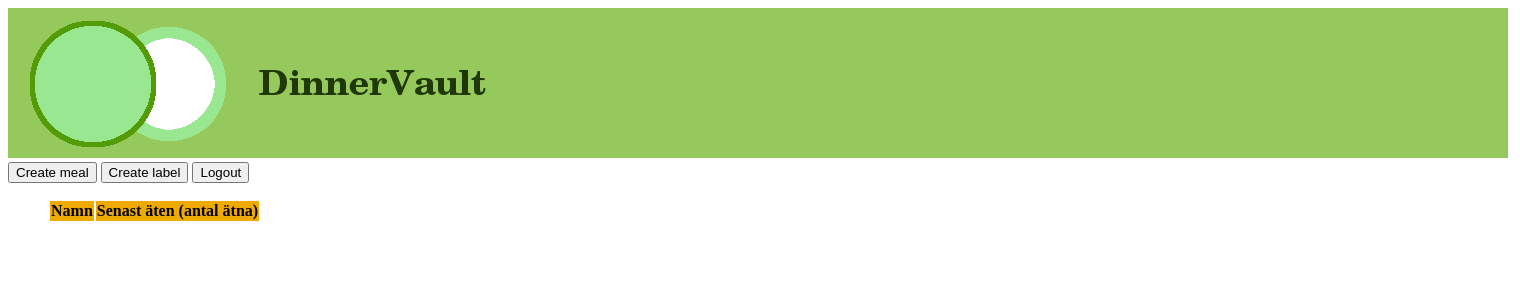
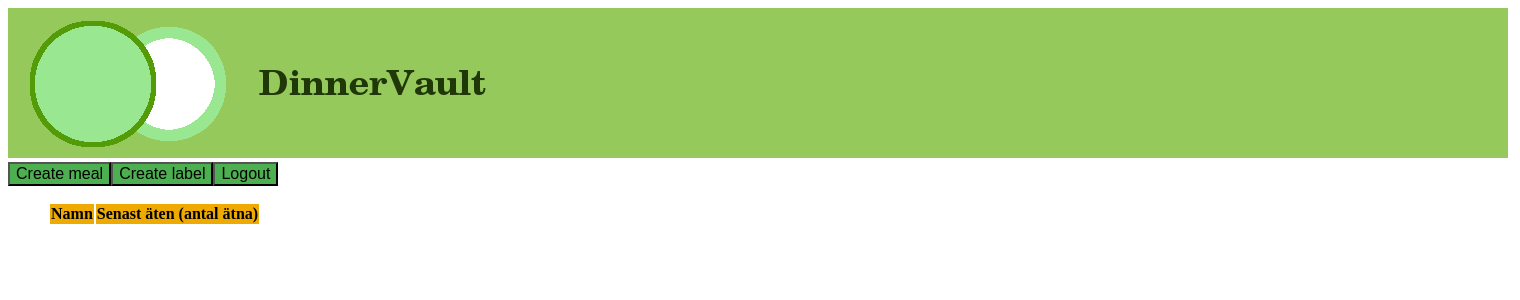
Before and after one commit to Fakor/DinnerVault, a Django app: page /main/overview/ in a window 1520 px wide. Shown: the top 300 px of the page. Run offline with Django 3.2, Linux system fonts and the light colour scheme; the visitor is signed in with stand-in values (Sample User, id 1); data that the repository does not hold is empty; parts of the project's set-up code (start-up, migrations or seed data) failed here and were passed over.

Commit message:
Top button style added

```diff
--- a/src/main/templates/main/create_label.html
+++ b/src/main/templates/main/create_label.html
@@ -10,6 +10,8 @@
 <body>
     <script>
         create_header("{% static '/main/images/logo.png' %}");
+        create_top_button("Overview", "/main/overview");
+        create_top_button("Logout", "/logout");
     </script>
     <form action="{% url 'create_label' %}" method="post">
         {% csrf_token %}
--- a/src/main/templates/main/detail.html
+++ b/src/main/templates/main/detail.html
@@ -9,6 +9,9 @@
 <body>
     <script>
         create_header("{% static '/main/images/logo.png' %}");
+        create_top_button("Overview", "/main/overview");
+        create_top_button("Edit meal", "/main/edit_meal/{{ meal.id }}/");
+        create_top_button("Logout", "/logout");
     </script>
     <h1> {{ meal.name }} </h1>
     {% if message %}
--- a/src/main/templates/main/overview.html
+++ b/src/main/templates/main/overview.html
@@ -3,19 +3,17 @@
 <head>
     {% load static %}
     <link rel='stylesheet' href="{% static '/main/css/base.css' %}">
+    <script src="{% static '/main/js/base.js' %}"></script>
     <meta charset="UTF-8">
     <title>Create label</title>
 </head>
 <body>
-    <div class="header">
-        <img src="{% static '/main/images/logo.png' %}">
-    </div>
-<form method="get">
-    <input type="submit" value="Create meal" name="create_meal" onclick='this.form.action="/main/create";'/>
-    <input type="submit" value="Create label" name="create_label" onclick='this.form.action="/main/create_label";'/>
-    <input type="submit" value="Logout" name="logout" onclick='this.form.action="/logout";'/>
-</form>
-
+    <script>
+        create_header("{% static '/main/images/logo.png' %}");
+        create_top_button("Create meal", "/main/create");
+        create_top_button("Create label", "/main/create_label");
+        create_top_button("Logout", "/logout");
+    </script>
 <ol>
     <table>
         <tr bgcolor="#EEAA00">
--- a/src/my_statics/main/css/base.css
+++ b/src/my_statics/main/css/base.css
@@ -15,6 +15,12 @@ p {
   font-size: 20px;
 }
 
+button.top {
+  background-color: #4CAF50; /* Green */
+  color: black;
+  text-align: center;
+  font-size: 16px;
+}
 
 button.sub {
   background-color: #4CAF50; /* Green */
--- a/src/my_statics/main/js/base.js
+++ b/src/my_statics/main/js/base.js
@@ -6,3 +6,12 @@ function create_header(path) {
     header.appendChild(img)
     document.body.appendChild(header);
 }
+
+function create_top_button(text, path){
+    let button=document.createElement("button");
+    button.setAttribute("class", "top");
+    button.onclick= function() {location.href=path;};
+    button.setAttribute("type", "button");
+    button.innerHTML = text;
+    document.body.appendChild(button);
+}
```
Also changed, not shown: src/main/templates/main/edit_meal.html (+2 -5 lines).
